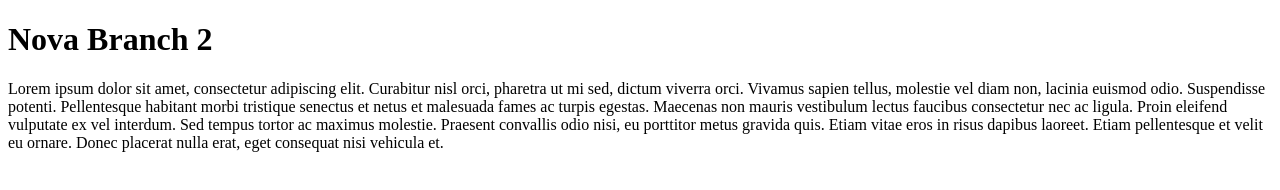
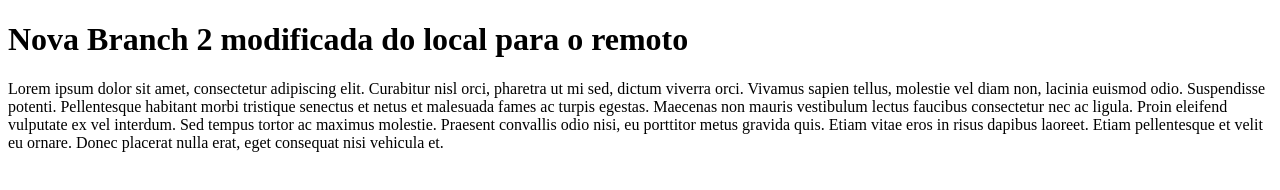
Before and after one commit to ademarkretiel/aula_1GT, a plain HTML site: page index.html in a window 1280 px wide. Drawn offline with Linux system fonts and the light colour scheme.

Commit message:
versão 1.3

```diff
--- a/index.html
+++ b/index.html
@@ -6,7 +6,7 @@
     <title>git</title>
 </head>
 <body>
-    <h1>Nova Branch 2 </h1>
+    <h1>Nova Branch 2 modificada do local para o remoto </h1>
     <p>
         Lorem ipsum dolor sit amet, consectetur adipiscing elit. Curabitur nisl orci, pharetra ut mi sed, dictum viverra orci. Vivamus sapien tellus, molestie vel diam non, lacinia euismod odio. Suspendisse potenti. Pellentesque habitant morbi tristique senectus et netus et malesuada fames ac turpis egestas. Maecenas non mauris vestibulum lectus faucibus consectetur nec ac ligula. Proin eleifend vulputate ex vel interdum. Sed tempus tortor ac maximus molestie. Praesent convallis odio nisi, eu porttitor metus gravida quis. Etiam vitae eros in risus dapibus laoreet. Etiam pellentesque et velit eu ornare. Donec placerat nulla erat, eget consequat nisi vehicula et.
     </p>
```
